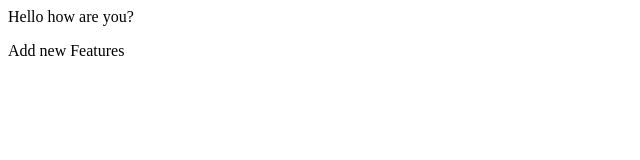
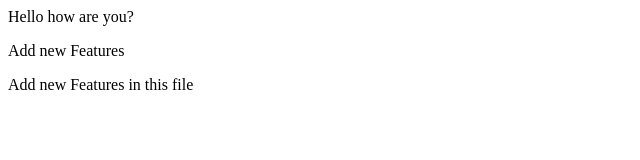
Before and after one commit to TalhaShakee/localdemo, a plain HTML site: page index.html in a window 1280 px wide. Shown: the whole page, without its empty margins (0-640 px from the left). Drawn offline with Linux system fonts and the light colour scheme.

Commit message:
Add new featuer

```diff
--- a/index.html
+++ b/index.html
@@ -1,2 +1,3 @@
 <p>Hello how are you?</p>
 <p>Add new Features</p>
+<p>Add new Features in this file</p>
```
